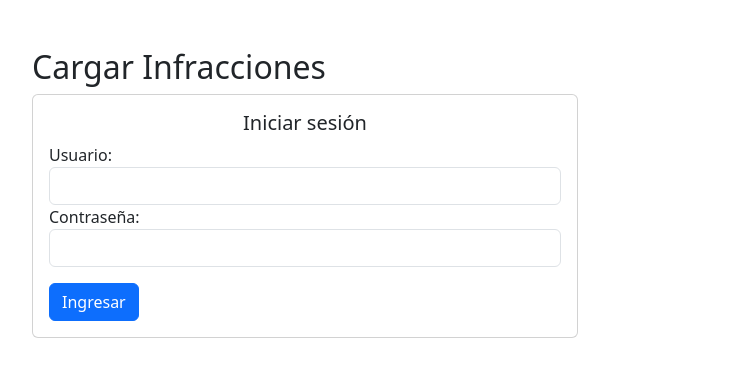
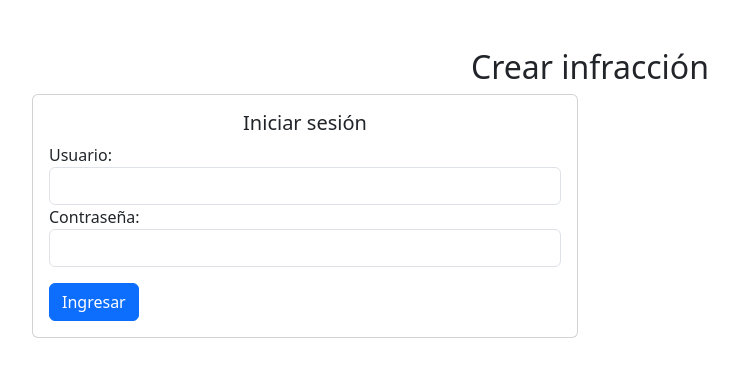
Before and after one commit to LuisSucuc/traffic_violation, a Django app: template interface/templates/create_infraction.html in a window 1280 px wide. Shown: the part 54-431 px from the top of the page, without its empty margins (50-788 px from the left). Run offline with Django 3.2, Linux system fonts and the light colour scheme; the template is opened without the code that fills it, so the values that code supplies are empty.

Commit message:
typo: Fix titles on infraction creation

```diff
--- a/interface/templates/create_infraction.html
+++ b/interface/templates/create_infraction.html
@@ -1,5 +1,5 @@
 {% extends "base.html" %} {%block content %}
-<h2>Cargar Infracciones</h2>
+<h2 class="text-center">Crear infracción</h2>
 
 <div class="row">
   <div class="col-md-6">
@@ -68,7 +68,7 @@
 <div class="container mt-5">
   <div class="card">
     <div class="card-body">
-      <h2 class="card-title mb-4">Crear infracción</h2>
+      <h2 class="card-title mb-4">Nueva infracción</h2>
 
       <div
         class="alert alert-warning alert-dismissible fade show"
```
